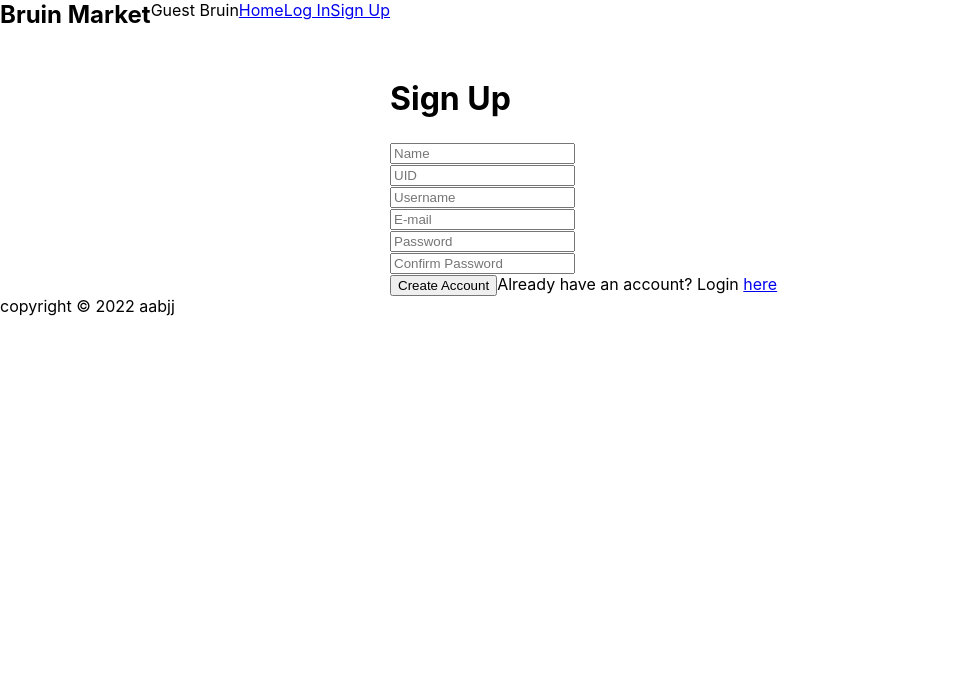
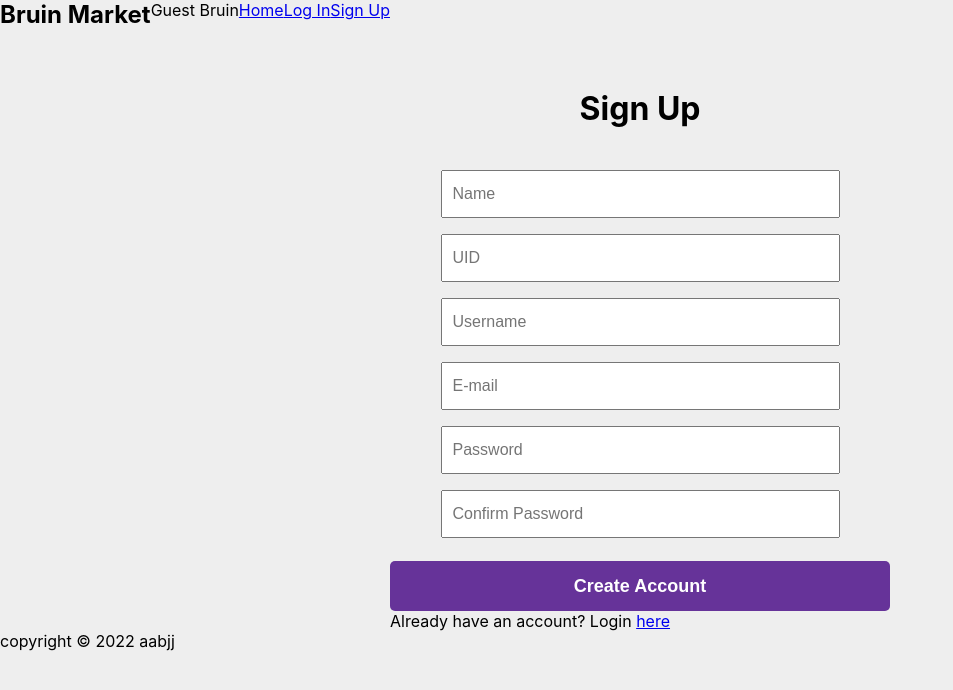
Before and after one commit to ashi72/budget-amazon, a React (Create React App) app: page /register in a window 1280 px wide. Shown: the top 690 px of the page, without its empty margins (0-953 px from the left). Built offline with nearby package versions, Linux system fonts and the light colour scheme.

Commit message:
Added styling to the signup page

```diff
--- /dev/null
+++ b/src/signup.css
@@ -0,0 +1,122 @@
+/* form {
+  background-color: #7bafd4;
+  padding: 0px 60px;
+  border-radius: 10px;
+}
+
+h1 {
+  color: black;
+  text-align: center;
+} */
+body {
+  background-color: #eeeeee;
+}
+.signupWords {
+  text-align: center;
+  margin-top: 0px;
+  padding: 10px;
+}
+.entry {
+  text-align: center;
+  width: 100%;
+}
+.signup {
+  margin-top: 0%;
+  margin-bottom: 0%;
+}
+/* h1 {
+  text-align: center;
+} */
+input[name="UID"] {
+  color: #6e7588;
+  font-size: 16px;
+  line-height: 1;
+  height: 24px;
+  font-size: 16px;
+  width: 75%;
+  padding: 10px;
+  margin: 8px 0;
+}
+input[name="Name"] {
+  color: #6e7588;
+  font-size: 16px;
+  line-height: 1;
+  height: 24px;
+  font-size: 16px;
+  width: 75%;
+  padding: 10px;
+  margin: 8px 0;
+}
+input[name="Password"] {
+  color: #6e7588;
+  font-size: 16px;
+  line-height: 1;
+  height: 24px;
+  font-size: 16px;
+  width: 75%;
+  padding: 10px;
+  margin: 8px 0;
+}
+input[name="ConfPassword"] {
+  color: #6e7588;
+  font-size: 16px;
+  line-height: 1;
+  height: 24px;
+  font-size: 16px;
+  width: 75%;
+  padding: 10px;
+  margin: 8px 0;
+}
+input[name="Username"] {
+  color: #6e7588;
+  font-size: 16px;
+  line-height: 1;
+  height: 24px;
+  font-size: 16px;
+  width: 75%;
+  padding: 10px;
+  margin: 8px 0;
+}
+input[name="Email"] {
+  color: #6e7588;
+  font-size: 16px;
+  line-height: 1;
+  height: 24px;
+  font-size: 16px;
+  width: 75%;
+  padding: 10px;
+  margin: 8px 0;
+}
+/* input[type="UID"] {
+  width: 100%;
+  padding: 12px 20px;
+  margin: 8px 0;
+  box-sizing: border-box;
+  border: none;
+  border-radius: 15px;
+  background-color: rgb(255, 249, 249);
+  color: rgb(10, 10, 10);
+  font-family: Arial, Helvetica, sans-serif;
+} */
+.signup__Button {
+  width: 100%;
+  height: 50px;
+  padding: 10px;
+  border: none;
+  background-color: rebeccapurple;
+  color: white;
+  border-radius: 5px;
+  font-weight: bold;
+  font-size: 18px;
+  cursor: pointer;
+  margin-top: 15px;
+  margin-bottom: 0px;
+}
+.formLogin {
+  margin-top: 100px;
+  text-align: center;
+}
+.formLink {
+  margin-top: 100px;
+  text-align: center;
+}
--- a/src/signup.js
+++ b/src/signup.js
@@ -4,18 +4,19 @@ import { Link } from "react-router-dom";
 
 import SignupInput from "./useSignupInput";
 import validateSignUp from "./validateSignUp";
-
+import "./signup.css";
 const Signup = () => {
   const { handleChange, handleSubmit, values, errors } =
     SignupInput(validateSignUp);
 
   return (
     <div className="signup">
-      <div className="signup__container">
+      <div className="signup_container">
+        <Container maxWidth="sm">
           <form onSubmit={handleSubmit}>
-          <h1>Sign Up</h1>
-          <div className="ui divider"></div>
-          <div className="ui form">
+            <h1 className="signupWords">Sign Up</h1>
+            <div className="ui_divider"></div>
+            <div className="ui_form">
               <div className="entry">
                 <input
                   type="Name"
@@ -25,7 +26,9 @@ const Signup = () => {
                   onChange={handleChange}
                 />
                 {errors.Name && (
-                <Typography style={{ color: "red" }}>{errors.Name}</Typography>
+                  <Typography style={{ color: "red" }}>
+                    {errors.Name}
+                  </Typography>
                 )}
               </div>
               <div className="entry">
@@ -63,7 +66,9 @@ const Signup = () => {
                   onChange={handleChange}
                 />
                 {errors.Email && (
-                <Typography style={{ color: "red" }}>{errors.Email}</Typography>
+                  <Typography style={{ color: "red" }}>
+                    {errors.Email}
+                  </Typography>
                 )}
               </div>
               <div className="entry">
@@ -88,21 +93,25 @@ const Signup = () => {
                   value={values.ConfPassword}
                   onChange={handleChange}
                 />
-            </div>
                 {errors.ConfPassword && (
                   <Typography style={{ color: "red" }}>
                     {errors.ConfPassword}
                   </Typography>
                 )}
+              </div>
 
               <button type="submit" className="signup__Button">
                 Create Account
               </button>
               <span className="formLogin">
-              Already have an account? Login <Link to="/login">here</Link>
+                Already have an account? Login{" "}
+                <Link className="formLink" to="/login">
+                  here
+                </Link>
               </span>
             </div>
           </form>
+        </Container>
       </div>
     </div>
   );
```
Also changed, not shown: 1 other file (tests, documents, lock files or other folders). Lines whose indentation alone changed are shown as unchanged.
